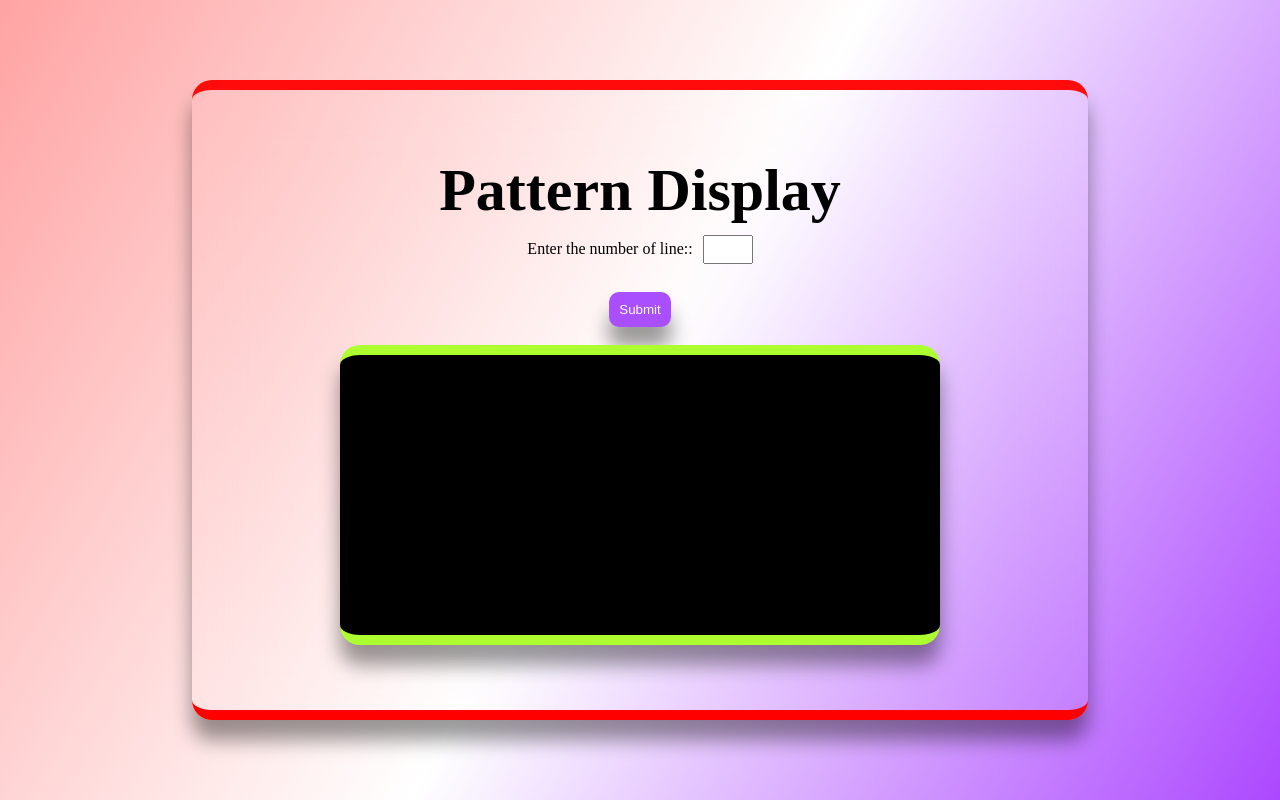
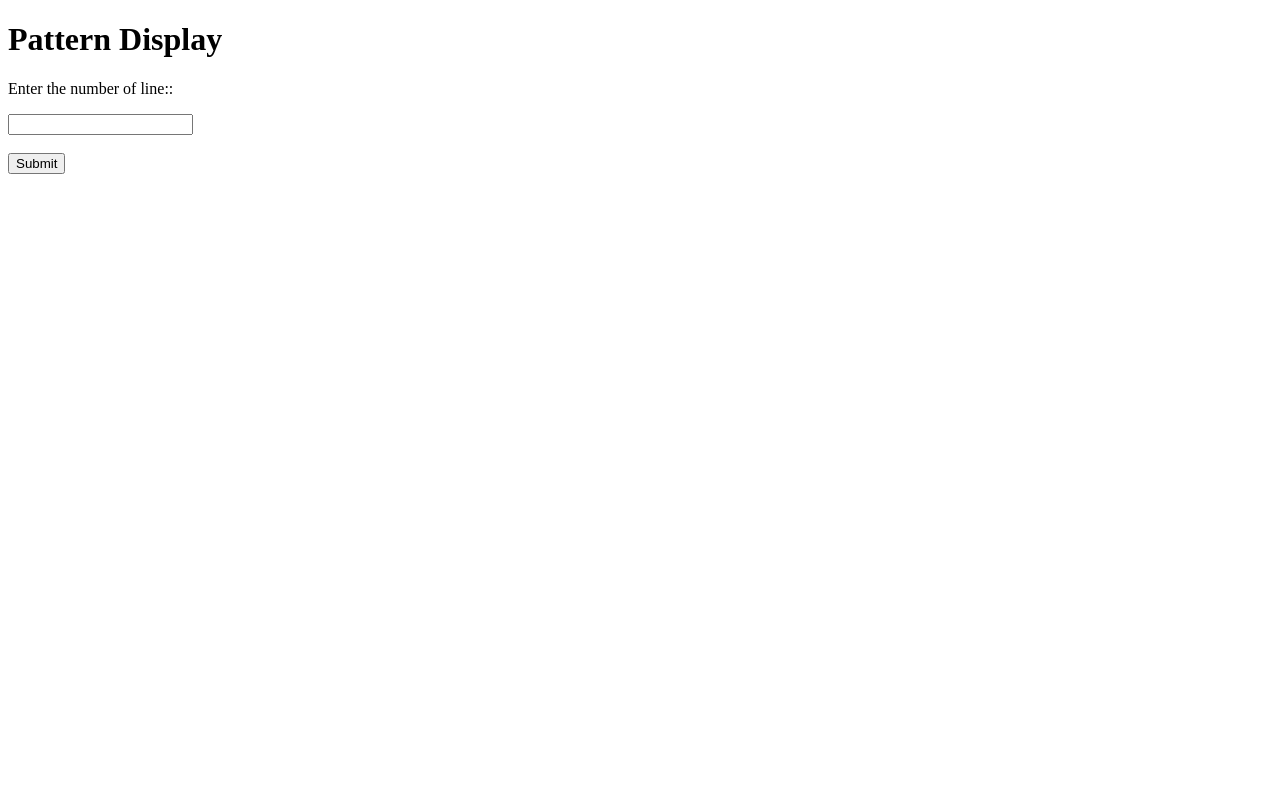
Before and after one commit to TheNoblePriest/patternstar.github.io, a plain HTML site: page index.html in a window 1280 px wide. Drawn offline with Linux system fonts and the light colour scheme.

Commit message:
Update index.html

```diff
--- a/index.html
+++ b/index.html
@@ -5,119 +5,7 @@
      <meta http-equiv="X-UA-Compatible" content="IE=edge">
      <meta name="viewport" content="width=device-width, initial-scale=1.0">
      <title>Pattern Display</title>
-     <style>
-          *{
-               margin: 0;
-               padding: 0;
-               box-sizing: border-box;
-          }
-          .container{
-               width: 100%;
-               height: 100vh;
-               display: flex;
-               justify-content: center;
-               align-items: center;
-              background-image: linear-gradient(120deg, rgb(255, 163, 163), rgb(255, 255, 255), rgb(172, 72, 255));
-          }
-          .content{
-               width: 70%;
-               height: 80%;
-               display: flex;
-               justify-content: center;
-               align-items: center;
-               backdrop-filter: blur(30px);
-               border-radius: 20px;
-               box-shadow: 0 20px 20px rgba(0, 0, 0, 0.4);
-               flex-direction: column;
-               border-top: 10px solid rgb(255, 11, 11);
-               border-bottom: 10px solid rgb(255, 0, 0);
-          }
-          .input{
-               display: flex;
-               justify-content: center;
-               align-items: center;
-               padding: 0 10px;
-               padding: 10px 0 ;
 
-          }
-          .input >input{
-               padding: 5px;
-               width: 50px;
-               margin-left: 10px;
-          }
-          .content > h1{
-               font-size: 60px;
-          }
-          .output{
-               display: flex;
-               justify-content: center;
-               width: 600px;
-               padding: 10px;
-               box-shadow: 0 20px 20px rgba(0, 0, 0, 0.4);
-               height: 300px;
-               border-radius: 20px;
-               color: rgb(22, 255, 22);
-               border-top: 10px solid greenyellow;
-               border-bottom: 10px solid greenyellow;
-               background-color: rgb(0, 0, 0);
-          }
-          .output > p{
-               margin-top: 10px;
-
-               display: flex;
-               justify-content: center;
-               flex-wrap: wrap;
-               width: 250px;
-               height: 160px;
-               font-size: 20px;
-               box-shadow: 0 10px 10px rgba(0, 0, 0, 0.4);
-          }
-          button{
-               padding: 10px;
-               border: none;
-               border-radius: 10px;
-               box-shadow: 0 20px 20px rgba(0, 0, 0, 0.4);
-               background-color: rgb(170, 79, 255);
-               color: white;
-          }
-          button:hover{
-               cursor: pointer;
-               background-color: rgb(132, 0, 255);
-
-          }
-          .float_detail{
-               position: fixed;
-               top: 10px;
-               left: 10px;
-               padding: 10px;
-               border-radius: 10px;
-               box-shadow: 0 20px 20px rgba(0, 0, 0, 0.4);
-
-          }
-          @media (max-width:800px) {
-               .container{
-                    height: 99vh;
-                    align-items: flex-start;
-                    padding-top: 60px;
-               }
-               .content{
-                    width: 90%;
-                    height: 60%;
-               }
-               .output{
-                    width: 250px;
-                    height: 200px;
-               }
-               .content > h1{
-                    font-size: 26px;
-               }
-               .output >p{
-                    font-size:12px;
-                    width: 72%;
-                    height: 100%;
-               }
-          }
-     </style>
 </head>
 <body>
      <div class="container">
```
